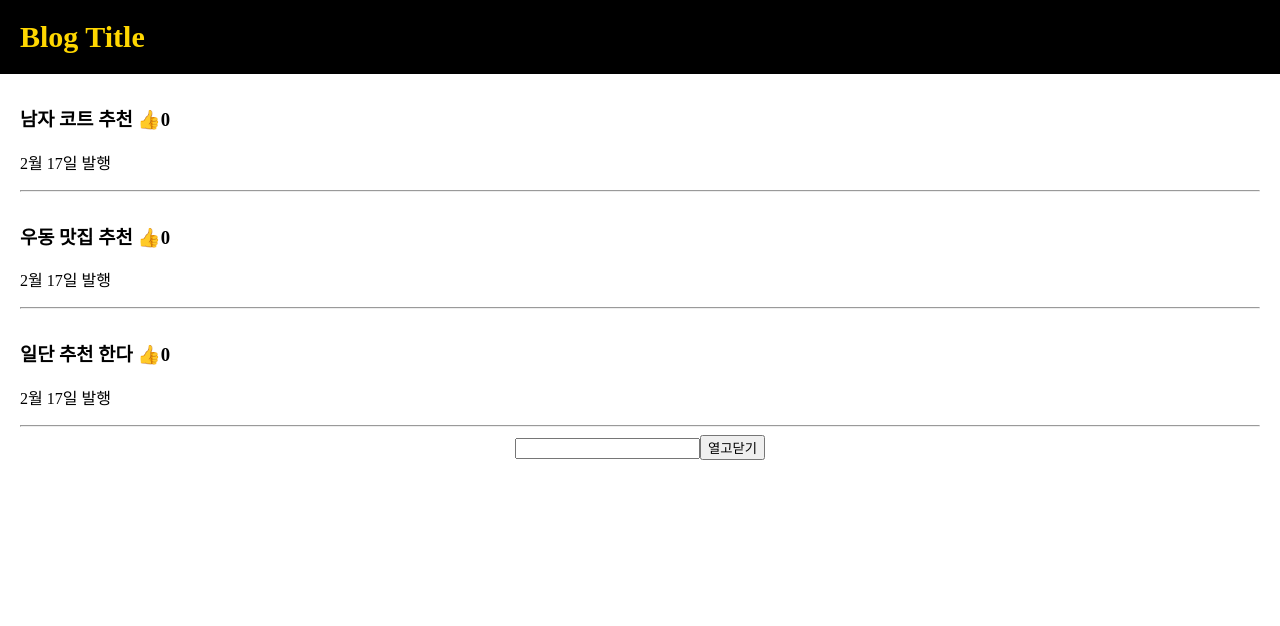
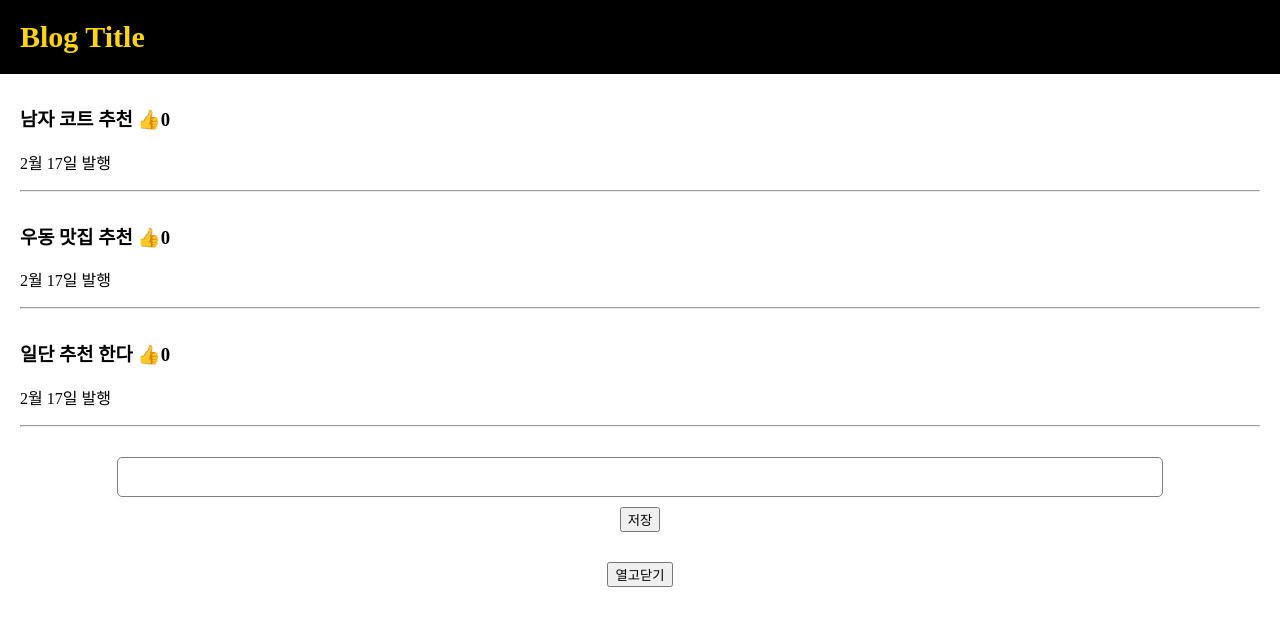
Before and after one commit to YongmanPark/playground, a React (Create React App) app: page / in a window 1280 px wide. Shown: the top 626 px of the page. Built offline with nearby package versions, Linux system fonts and the light colour scheme.

Commit message:
-before making input feature

```diff
--- a/src/App.css
+++ b/src/App.css
@@ -64,3 +64,22 @@
   margin-top: 20px;
 
 }
+
+.publish {
+ margin-top: 30px;
+ margin-bottom: 30px;
+}
+
+.publish input{
+  padding : 10px;
+  font-size: 16px;
+  border-radius:  5px;
+  border : 1px solid grey;
+  width: 80%;
+}
+
+.publish button {
+  display: block;
+  margin: auto;
+  margin-top: 10px;
+}
--- a/src/App.js
+++ b/src/App.js
@@ -43,7 +43,7 @@
       {
         글제목.map(function(a, i){
           return   (
-            <div className='list'>
+            <div className='list' key={i}>
             <h3 onClick={()=>{ 누른제목변경(i) }}>{a} <span onClick={ () => {따봉변경(따봉+1)}}>👍</span>{따봉}</h3>
             <p>2월 17일 발행</p>
             <hr/>
@@ -54,14 +54,10 @@
         })
       }
 
-      {/*
-      <button onClick={()=>{ 누른제목변경(0)}}>버튼1</button>
-      <button onClick={()=>{ 누른제목변경(1)}}>버튼2</button>
-      <button onClick={()=>{ 누른제목변경(2)}}>버튼3</button>
-      */}
-
-
-      <input onChange={(e) => { 입력값변경(e.target.value)} } />
+      <div className='publish'>
+        <input onChange={(e) => {입력값변경(e.target.value)}}/>
+        <button onClick={()=>{Modal(입력값)}}>저장</button>
+      </div>
 
       <button onClick={()=>{modal변경(!modal)}}>열고닫기</button>
       {
```
